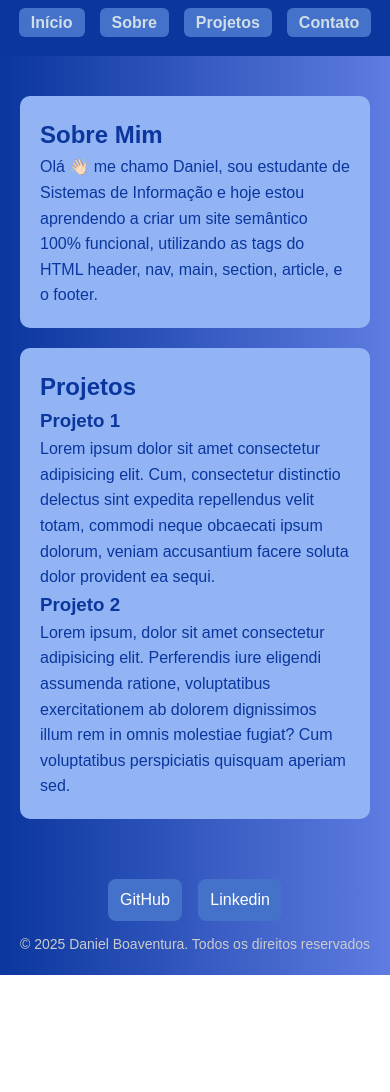
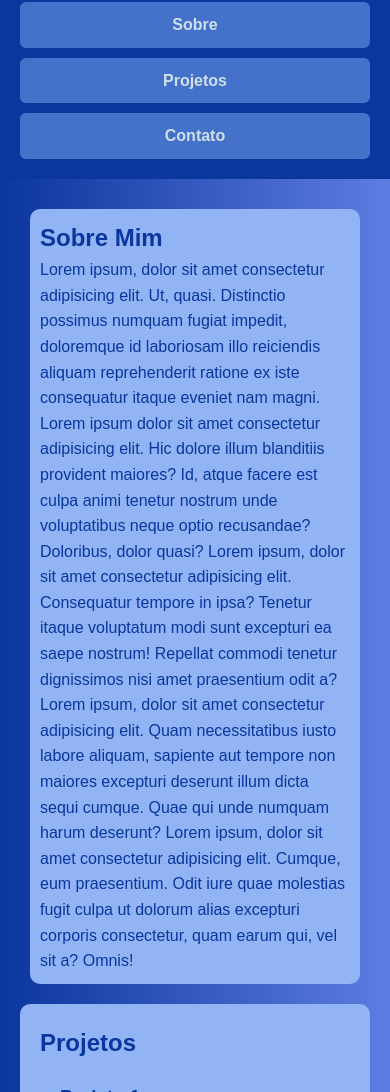
Before and after one commit to danielboaventura/meu-site-semantico, a plain HTML site: page index.html in a window 390 px wide. Shown: the part 122-1214 px from the top of the page. Before the commit the page ends 1097 px from the top, so only its background shows below. Drawn offline with Linux system fonts and the light colour scheme.

Commit message:
Dia 3 - Ajustes de responsividade com media queries

```diff
--- a/index.html
+++ b/index.html
@@ -27,7 +27,9 @@
         <main>
             <section class="sobre">
                 <h2>Sobre Mim</h2>
-                <p>Olá 👋🏻 me chamo Daniel, sou estudante de Sistemas de Informação e hoje estou aprendendo a criar um site semântico 100% funcional, utilizando as tags do HTML header, nav, main, section, article, e o footer.</p>
+                <p>Lorem ipsum, dolor sit amet consectetur adipisicing elit. Ut, quasi. Distinctio possimus numquam fugiat impedit, doloremque id laboriosam illo reiciendis aliquam reprehenderit ratione ex iste consequatur itaque eveniet nam magni. Lorem ipsum dolor sit amet consectetur adipisicing elit. Hic dolore illum blanditiis provident maiores? Id, atque facere est culpa animi tenetur nostrum unde voluptatibus neque optio recusandae? Doloribus, dolor quasi? Lorem ipsum, dolor sit amet consectetur adipisicing elit. Consequatur tempore in ipsa? Tenetur itaque voluptatum modi sunt excepturi ea saepe nostrum! Repellat commodi tenetur dignissimos nisi amet praesentium odit a?
+                    Lorem ipsum, dolor sit amet consectetur adipisicing elit. Quam necessitatibus iusto labore aliquam, sapiente aut tempore non maiores excepturi deserunt illum dicta sequi cumque. Quae qui unde numquam harum deserunt? Lorem ipsum, dolor sit amet consectetur adipisicing elit. Cumque, eum praesentium. Odit iure quae molestias fugit culpa ut dolorum alias excepturi corporis consectetur, quam earum qui, vel sit a? Omnis!
+                </p>
             </section>
 
             <section class="projetos">
--- a/style.css
+++ b/style.css
@@ -104,3 +104,40 @@ footer {
 .footer-links a:hover {
     background-color: #5E7CE2;
 }
+
+@media (max-width: 768px) {
+    nav ul {
+        flex-direction: column;
+        gap: 10px;
+    }
+
+    nav a {
+        display: block;
+        padding: 10px;
+        text-align: center;
+    }
+
+    header h1 {
+        font-size: 24px;
+    }
+
+    .sobre, section article {
+        margin: 10px;
+        padding: 10px;
+    }
+
+    footer {
+        padding: 10px 0;
+    }
+
+    .footer-links {
+        flex-direction: column;
+        align-items: center;
+    }
+
+    .footer-links a {
+        margin: 6px 0;
+        width: 100%;
+        max-width: 250px;
+    }
+}
```
